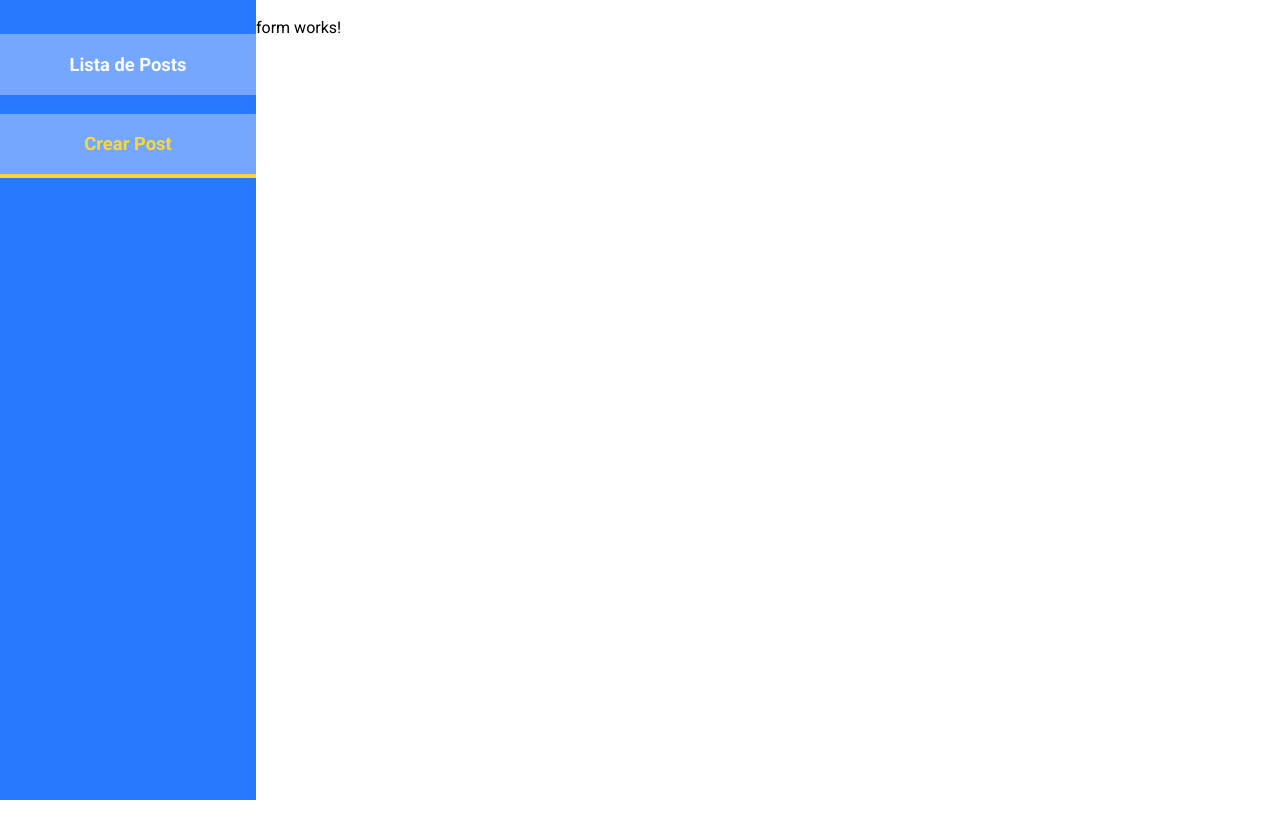
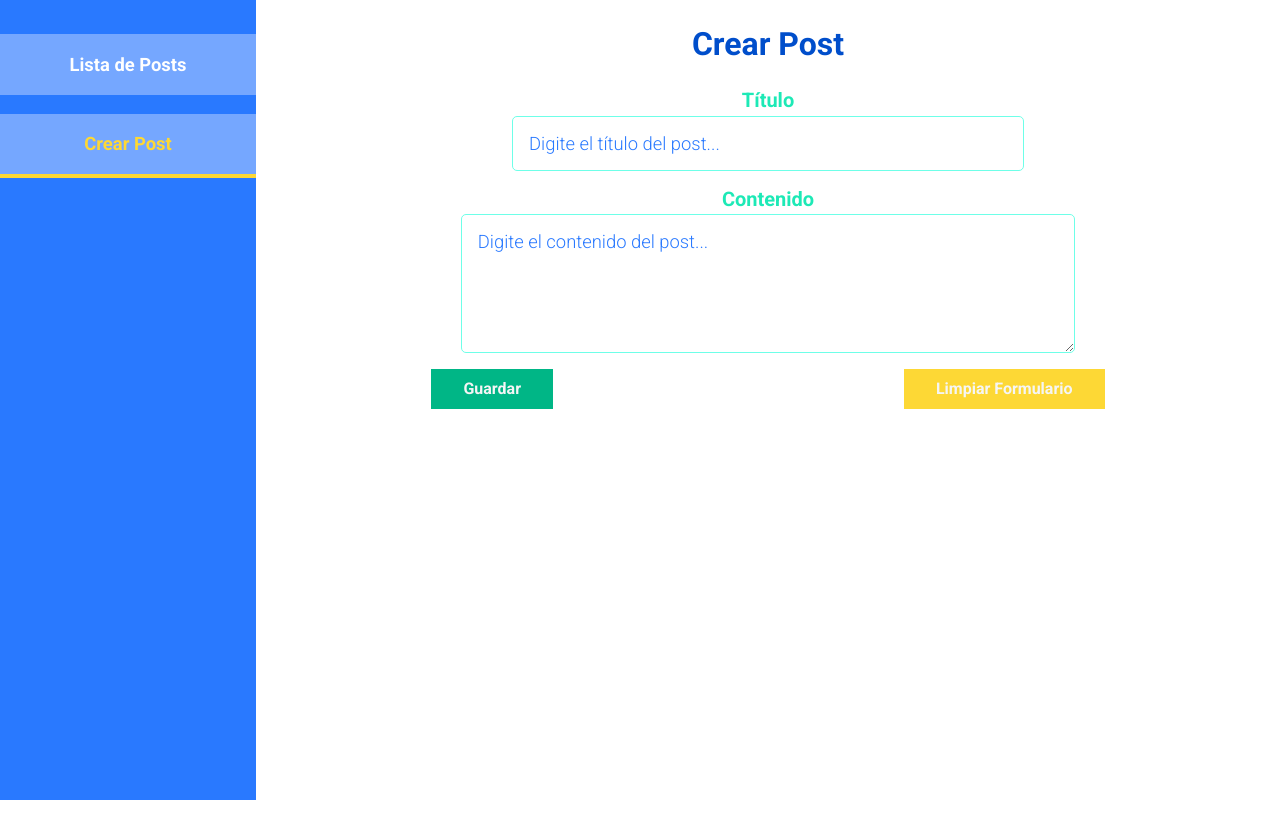
Before and after one commit to SheshoVega/prueba-syntepro, an Angular app: page /create in a window 1280 px wide. Built offline with nearby package versions, Linux system fonts and the light colour scheme.

Commit message:
update form component

```diff
--- a/src/app/form/form.component.html
+++ b/src/app/form/form.component.html
@@ -1,3 +1,22 @@
-<p>
-  form works!
-</p>
+<app-modal *ngIf="showModal" [isEditing]="isEditing" (action)="getModalAction($event)"></app-modal>
+<form class="form" [formGroup]="postForm">
+
+	<h1 *ngIf="!isEditing">Crear Post</h1>
+	<h1 *ngIf="isEditing">Editar Post</h1>
+
+	<label for="title">Título</label>
+	<input id="title" formControlName="title" type="text" placeholder="Digite el título del post...">
+
+	<label for="body">Contenido</label>
+	<textarea id="body" formControlName="body" placeholder="Digite el contenido del post..." rows="5"></textarea>
+
+</form>
+<div class="form-actions">
+
+	<a *ngIf="!isEditing" class="btn btn-reg" (click)="toModal()">Guardar</a>
+
+	<a *ngIf="isEditing" class="btn btn-reg" (click)="toModal()">Actualizar</a>
+
+	<a *ngIf="!isEditing" class="btn btn-inv" (click)="resetForm()">Limpiar Formulario</a>
+
+</div> <!-- end .form-actions -->
--- a/src/app/form/form.component.scss
+++ b/src/app/form/form.component.scss
@@ -0,0 +1,64 @@
+@import "../../styles.scss";
+
+.form {
+
+    h1 {
+
+        color: $primary-dark-color;
+        margin: 2rem;
+        text-align: center;
+
+    } // end .form h1
+
+    label {
+
+        display: block;
+        margin: 0.23rem 0;
+        text-align: center;
+        @extend .roboto-bold;
+        font-size: 1.25em;
+        color: $secondary-color;
+
+    } // end .form label
+
+    %input-base {
+
+        display: block;
+        margin: 0 auto 1rem auto;
+        font-size: 1.15em;
+        @extend .roboto-light;
+        padding: 1rem;
+        color: $secondary-dark-color;
+        border: 1px solid $secondary-light-color;
+        border-radius: 5px;
+
+        &::placeholder {
+            color: $primary-color;
+        }
+
+    } // end .input-reset
+
+    input {
+
+        @extend %input-base;
+        width: 50%;
+
+    } // end .form input
+
+    textarea {
+
+        @extend %input-base;
+        width: 60%;
+
+    } // end .form textarea
+
+    &-actions {
+
+        display: flex;
+        flex-direction: row;
+        justify-content: center;
+        margin: 1em 0;
+
+    } // end .form-actions
+
+} // end .form
--- a/src/app/form/form.component.ts
+++ b/src/app/form/form.component.ts
@@ -1,4 +1,6 @@
-import { Component, OnInit } from '@angular/core';
+import { Component, OnInit, Input } from '@angular/core';
+import { PostsService } from '../posts.service';
+import { FormBuilder, FormGroup, Validators } from '@angular/forms';
 
 @Component({
   selector: 'app-form',
@@ -7,9 +9,76 @@ import { Component, OnInit } from '@angular/core';
 })
 export class FormComponent implements OnInit {
 
-  constructor() { }
+	@Input() isEditing:boolean;
+	@Input() post:any;
+	postForm: FormGroup;
+	showModal:boolean;
 
-  ngOnInit() {
-  }
+	constructor(private formBuilder: FormBuilder, private projectsService: PostsService) { }
+
+	ngOnInit() {
+		// console.log(this.post);
+
+		let titleDefault = '';
+		let bodyDefault = '';
+
+		if(this.isEditing) {
+
+			titleDefault = this.post.title;
+			bodyDefault = this.post.body;
+
+		}
+
+		this.postForm = this.formBuilder.group({
+			title: [titleDefault, Validators.required],
+			body: [bodyDefault, Validators.required]
+		});
+
+	}
+
+	toModal() {
+
+		this.showModal = true;
+
+	}
+
+
+	savePost() {
+
+		console.log('guardar');
+
+	}
+
+	updatePost() {
+		console.log('actualizar');
+	}
+
+	resetForm() {
+
+		this.postForm.reset();
+
+	}
+
+	getModalAction(data:any) {
+		if(data.continue){
+
+			this.showModal = false;
+
+			if(this.isEditing) {
+
+				this.updatePost();
+
+			} else {
+
+				this.savePost();
+
+			}
+
+		} else {
+
+			this.showModal = false;
+
+		}
+	}
 
 }
```
